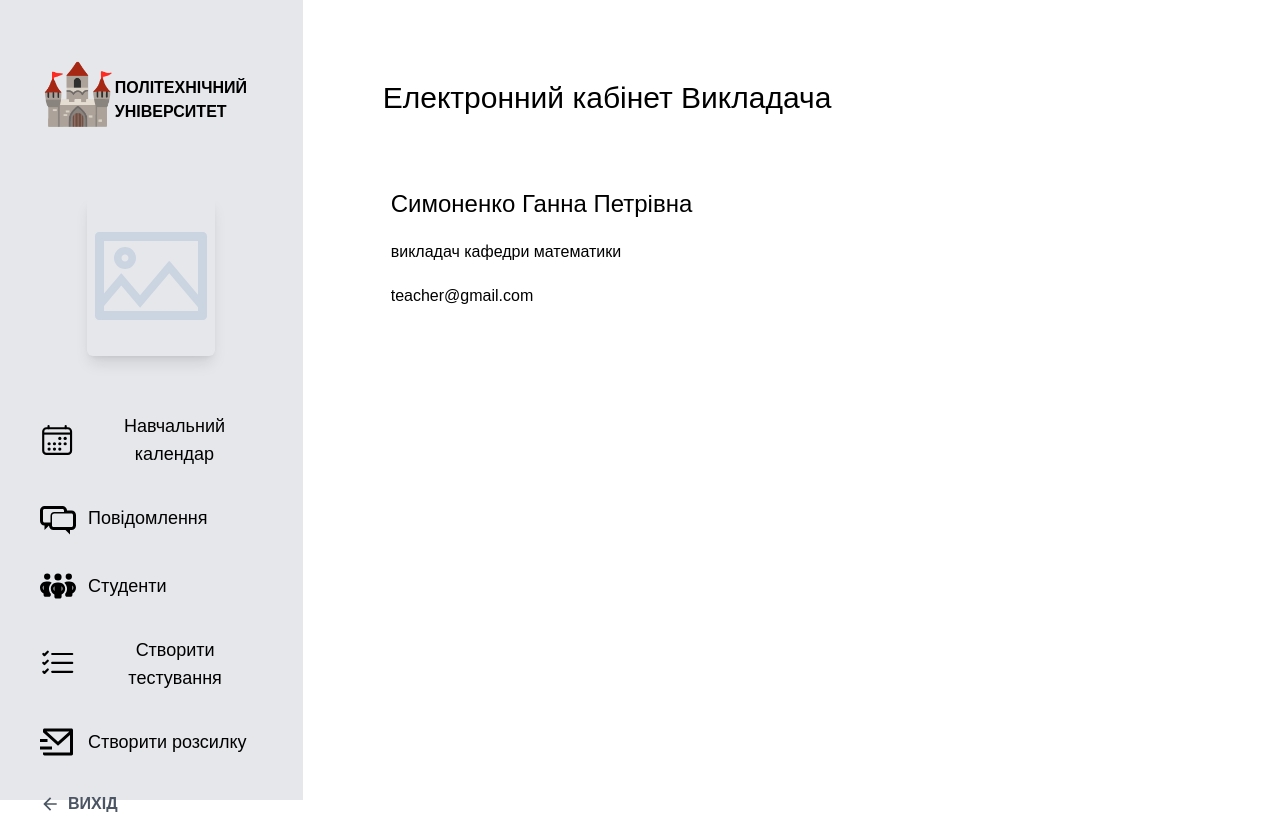
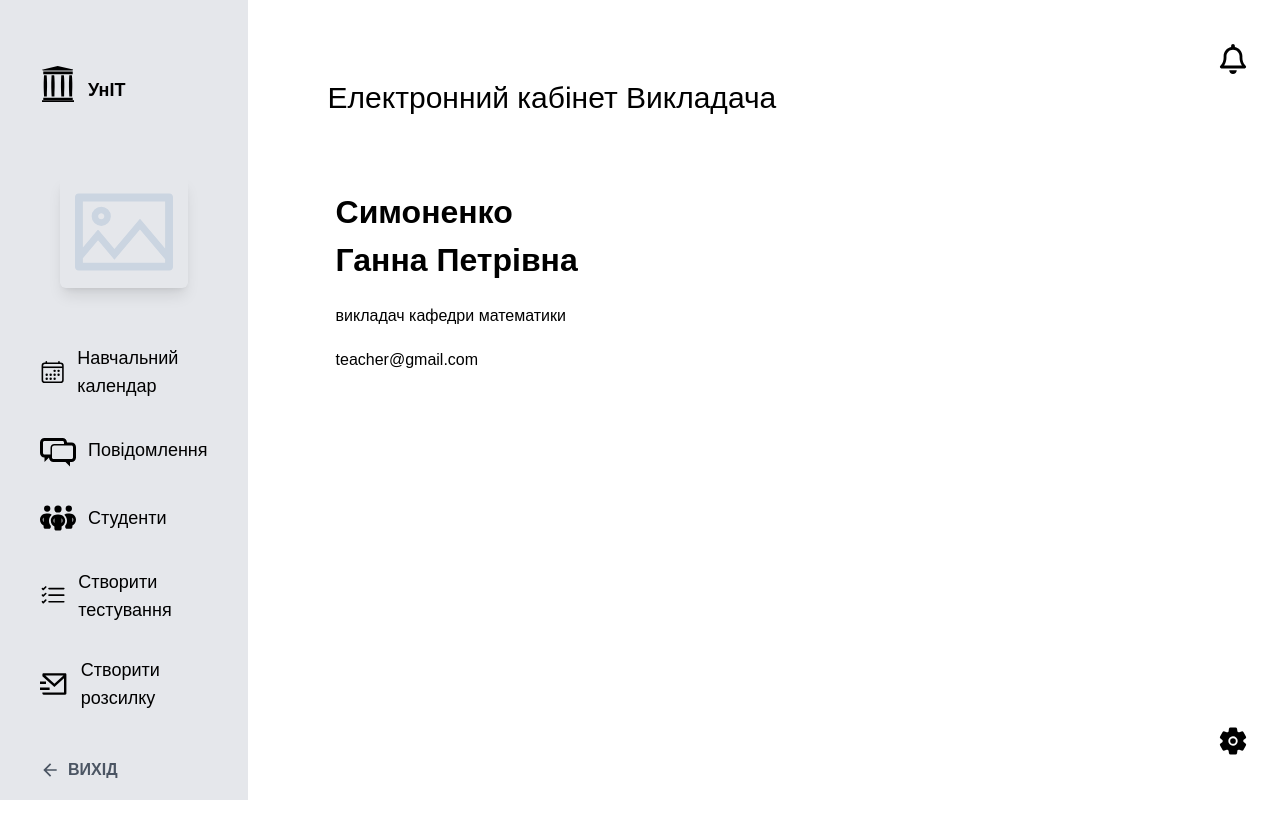
Before and after one commit to ClydeUrov/code-reapers-project-2, a React (Create React App) app: page /profile in a window 1280 px wide. Built offline with nearby package versions, Linux system fonts and the light colour scheme.

Commit message:
Update Logo and UserPage

```diff
--- a/src/components/Logo.jsx
+++ b/src/components/Logo.jsx
@@ -1,12 +1,13 @@
 import { Link } from "react-router-dom";
+import { SiInternetarchive } from "react-icons/si";
 
 function Logo() {
   return (
     <section className="md:w-1/5 w-2/5 ">
-      <Link to="/" className="flex w-fit items-center">
-        <span className="text-6xl">🏰</span>
-        <span className="text-l pt-3 w-28 font-extrabold">
-          ПОЛІТЕХНІЧНИЙ<br/>УНІВЕРСИТЕТ
+      <Link to="/" className="flex w-fit items-center justify-center">
+        <span className="text-4xl"><SiInternetarchive /></span>
+        <span className="text-lg pt-3 w-28 ml-3 font-extrabold ">
+          УнІТ
         </span>
       </Link>
     </section>
--- a/src/components/TeachersItems.jsx
+++ b/src/components/TeachersItems.jsx
@@ -9,23 +9,23 @@ const TeachersItems = () => {
     <>
       <button className="flex items-center">
         <IoCalendarOutline className="text-4xl" />
-        <p className="ml-3 text-lg">Навчальний календар</p>
+        <p className="ml-3 text-lg text-justify">Навчальний календар</p>
       </button>
       <button className="flex items-center">
         <TiMessages className="text-4xl" />
-        <p className="ml-3 text-lg">Повідомлення</p>
+        <p className="ml-3 text-lg text-justify">Повідомлення</p>
       </button>
       <button className="flex items-center">
         <FaPeopleGroup className="text-4xl" />
-        <p className="ml-3 text-lg">Студенти</p>
+        <p className="ml-3 text-lg text-justify">Студенти</p>
       </button>
       <button className="flex items-center">
         <BsListCheck className="text-4xl" />
-        <p className="ml-3 text-lg">Створити тестування</p>
+        <p className="ml-3 text-lg text-justify">Створити тестування</p>
       </button>
       <button className="flex items-center">
         <RiMailSendLine className="text-4xl" />
-        <p className="ml-3 text-lg">Створити розсилку</p>
+        <p className="ml-3 text-lg text-justify">Створити розсилку</p>
       </button>
     </>
   )
--- a/src/pages/UserPage.jsx
+++ b/src/pages/UserPage.jsx
@@ -3,6 +3,8 @@ import { IoMdArrowBack } from "react-icons/io";
 import Logo from "../components/Logo";
 import TeachersItems from "../components/TeachersItems";
 import { AiOutlinePicture } from "react-icons/ai";
+import { FaRegBell } from "react-icons/fa6";
+import { IoSettings } from "react-icons/io5";
 
 const UserPage = () => {
   const [userData, setUserData] = useState({
@@ -12,18 +14,25 @@ const UserPage = () => {
     state: "Teacher"
   });
 
+  const userRole =
+    userData.state === "Student"
+      ? "Студента"
+      : userData.state === "Admin"
+      ? "Адміністратора"
+      : "Викладача";
+
   const handleLogout = () => {
 
   }
 
   return (
     <div className="flex h-[100vh]">
-      <div className="flex flex-col gap-8 pt-6 px-10 bg-gray-200 ">
+      <div className="flex flex-col gap-8 pt-6 px-10 bg-gray-200 w-1/5">
         <div className="my-10">
           <Logo />
         </div>
         <div className="w-full flex justify-center mb-6">
-          <AiOutlinePicture className="h-40 min-w-32 rounded-md border-solid object-fill shadow-lg text-slate-300" />
+          <AiOutlinePicture className="h-28 min-w-32 rounded-md border-solid object-fill shadow-lg text-slate-300" />
         </div>
         {userData.state === "Student" ?
           <></>
@@ -41,12 +50,14 @@ const UserPage = () => {
       </div>
       <article className="w-4/5">
         <div className="mb-12 ml-12 mt-14 flex items-center justify-between px-8 pt-6">
-          <h1 className="text-3xl font-normal">{userData.state === "Student" ? "Електронний кабінет Студента" : "Електронний кабінет Викладача"}</h1>
+          <h1 className="text-3xl font-normal">
+            Електронний кабінет {userRole}
+          </h1>
         </div>
 
         <section className="flex gap-12 py-4 pl-16">
           <div className="flex flex-col justify-center gap-1 ">
-            <span className="text-2xl px-6 py-2">
+            <span className="text-[32px] font-bold px-6 py-2 w-80">
               {userData.fullName}
             </span>
             <span className="px-6 py-2">
@@ -58,6 +69,10 @@ const UserPage = () => {
           </div>
         </section>
       </article>
+      <div className="mr-8 my-11 flex flex-col">
+        <FaRegBell className="text-3xl" />
+        <IoSettings className="text-3xl mt-auto" />
+      </div>
     </div>
   )
 }
```
